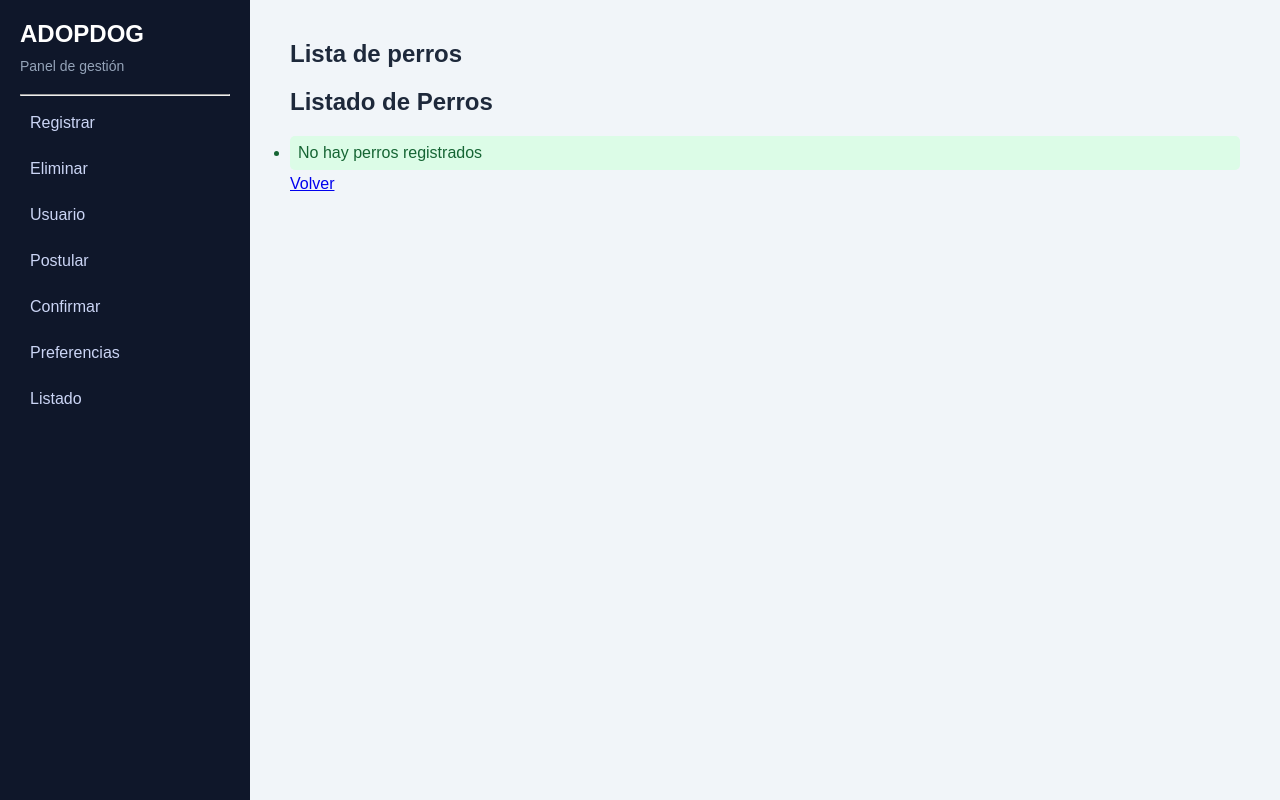
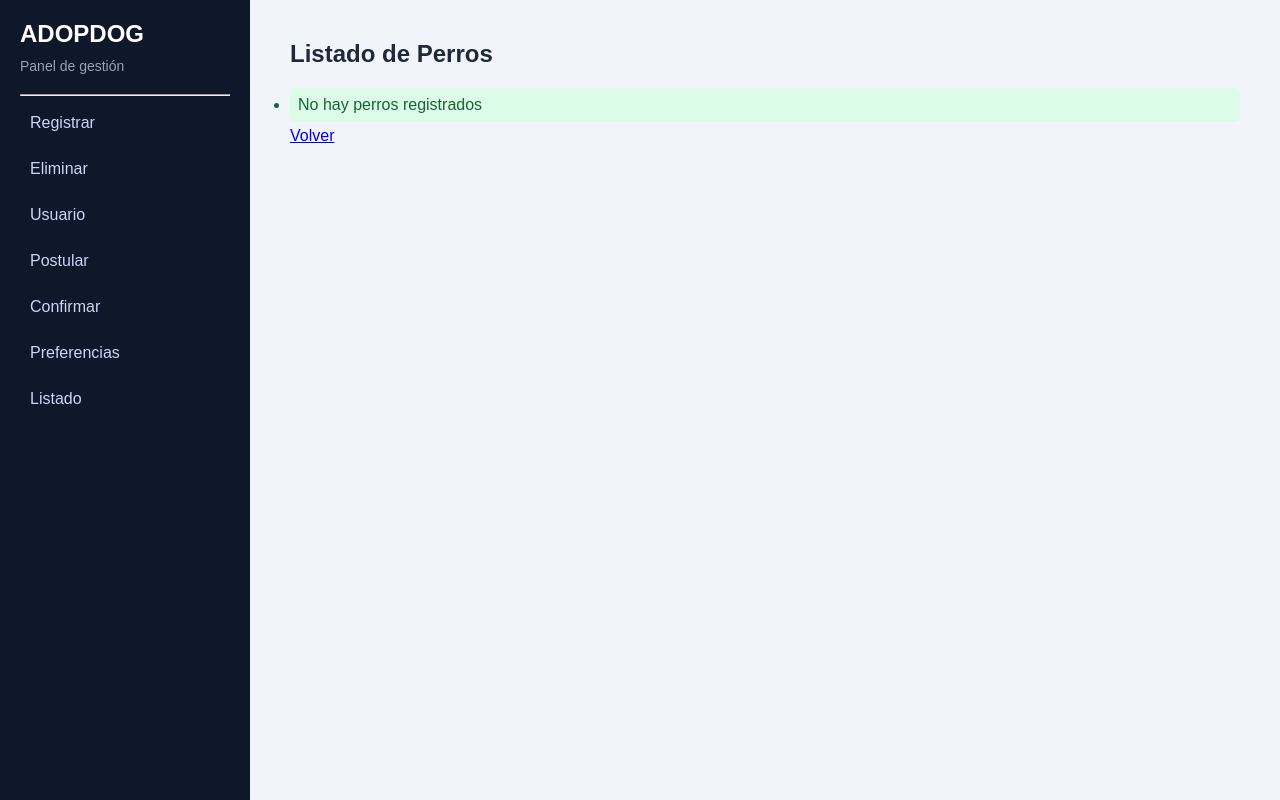
Before and after one commit to CB8919/adopcion_perros, a Django app: template adopdog/templates/adopdog/listado_perros.html in a window 1280 px wide. Run offline with Django 5.2, Linux system fonts and the light colour scheme; the template is opened without the code that fills it, so the values that code supplies are empty.

Commit message:
Update listado_perros.html

```diff
--- a/adopdog/templates/adopdog/listado_perros.html
+++ b/adopdog/templates/adopdog/listado_perros.html
@@ -2,7 +2,7 @@
 {% load static %}
 
 {% block content %}
-<h2>Lista de perros</h2>
+
 
 <h2>Listado de Perros</h2>
 
```
